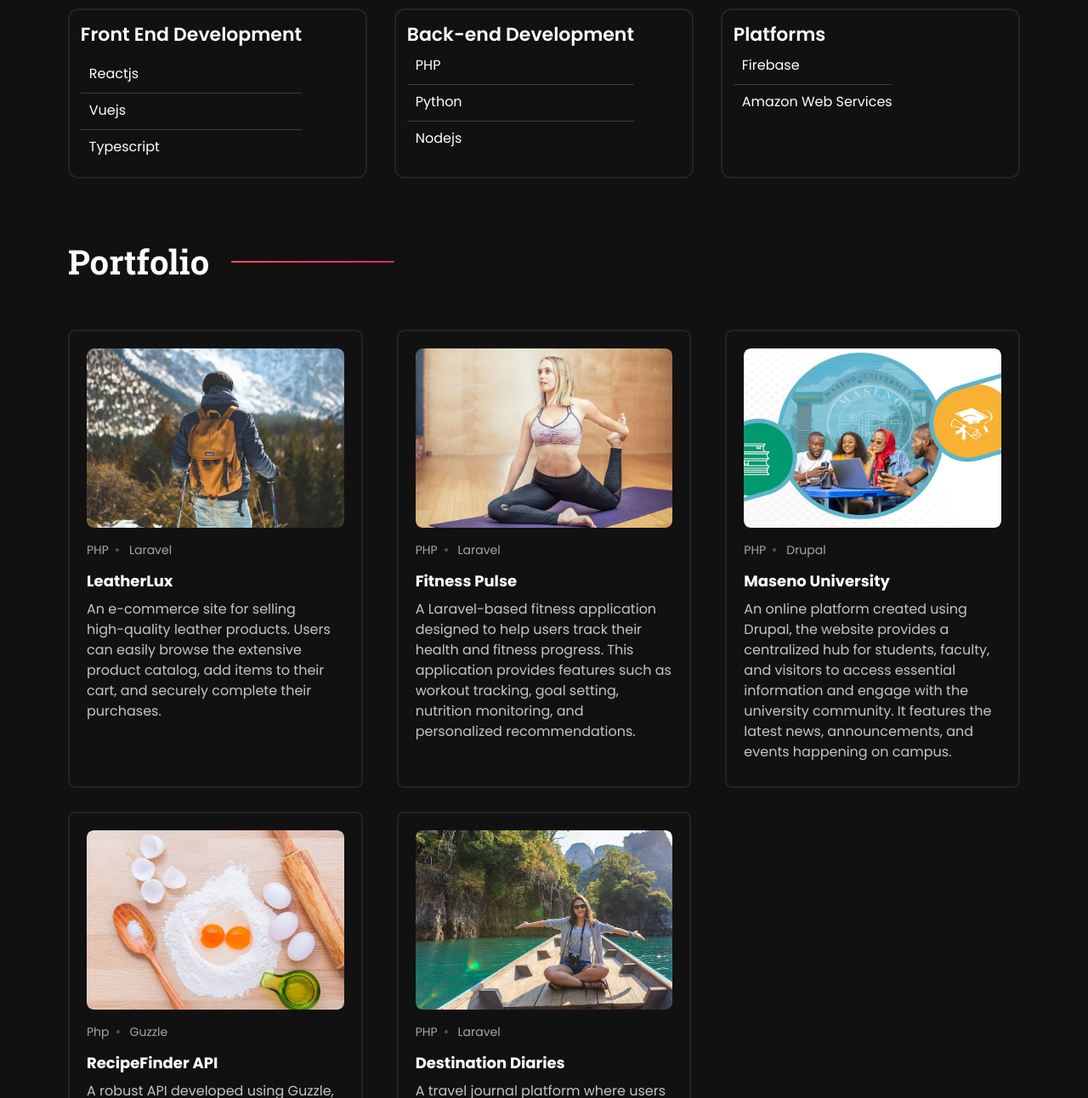
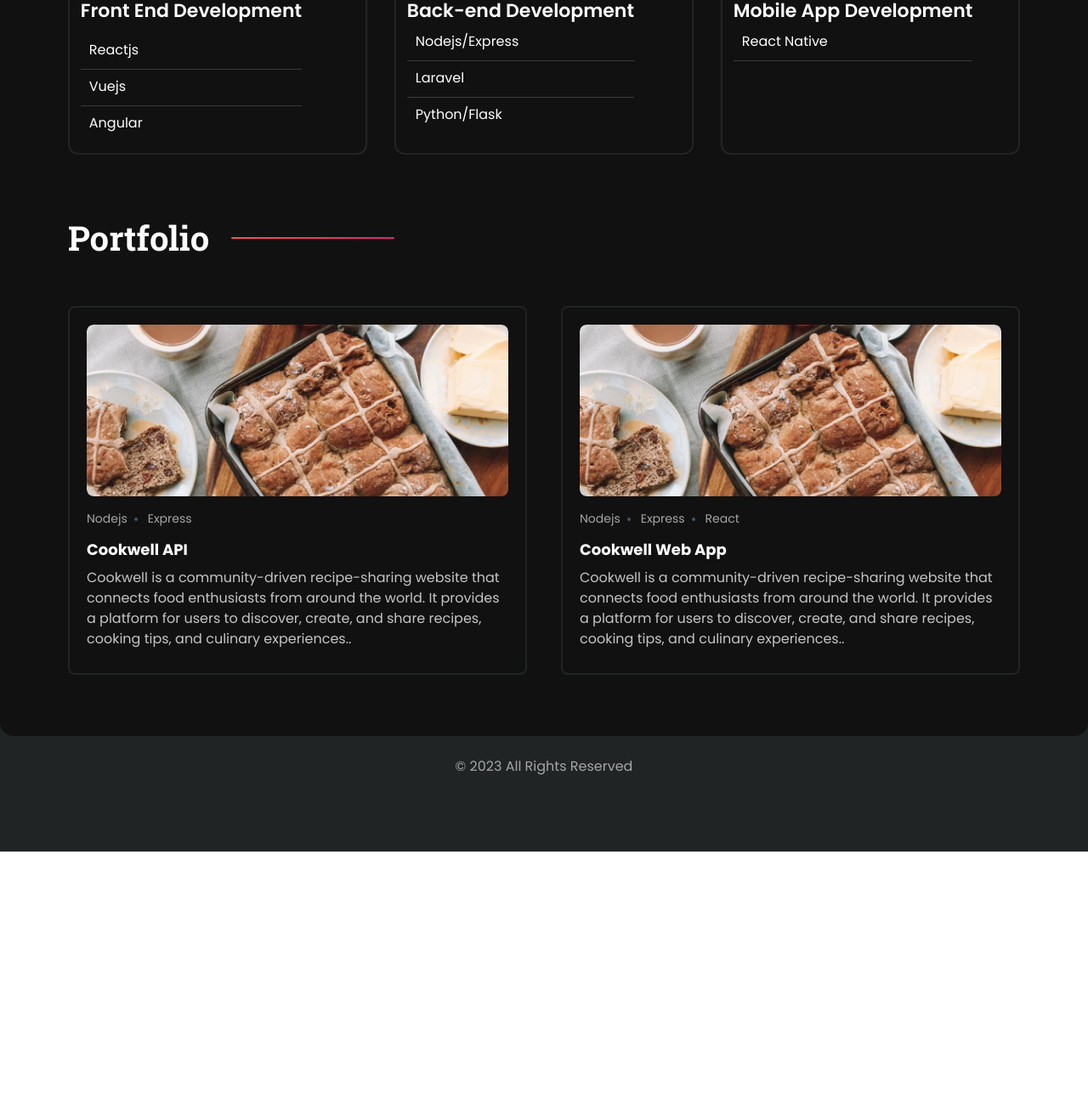
Before and after one commit to amemske/amemske.github.io, a plain HTML site: page index.html in a window 1280 px wide. Shown: the part 680-1972 px from the top of the page at 85% size. After the commit the page ends 1682 px from the top, so only its background shows below. Drawn offline with Linux system fonts and the light colour scheme.

Commit message:
updated portfolio

```diff
--- a/index.html
+++ b/index.html
@@ -13,6 +13,12 @@
 </head>
 
 <body>
+    <style>
+.portfolio-image {
+    max-height: 202px;
+    object-fit: cover;
+}
+    </style>
     <script>
         function smoothScroll(event) {
             event.preventDefault();
@@ -104,28 +110,17 @@
                                     <!-- about page title -->
                                     <h2 class="after-effect after:left-52 mt-12 lg:mt-0"> About Me </h2>
                                     <div class="grid grid-cols-12 md:gap-10 pt-4 md:pt-[40px] items-top">
-                                        <div class="col-span-12 md:col-span-2">
-                                            <!-- about me image -->
-                                            <img class="w-full md:w-[330px] object-cover overflow-hidden rounded-[35px] mb-3 md:mb-0"
-                                                src="assets/images/amemske.jpg" alt="about image">
-                                        </div>
-                                        <div class="col-span-12 md:col-span-10 space-y-2.5">
+
+                                        <div class="col-span-12 md:col-span-12 space-y-2.5">
                                             <!-- who am i content  -->
                                             <div class="md:mr-12 xl:mr-16">
 
                                                 <p class="text-gray-lite dark:text-grey leading-7">
-                                                    "Hi there! I'm a passionate web developer with expertise in Drupal,
-                                                    Laravel, and Guzzle.
-                                                    I also have hands-on experience with front-end frameworks like React
-                                                    and Vue.js.
+                                                    Hey! I'm a passionate web developer with a strong background in Node.js
+                                                    and Laravel for the back end.<br> I've also have hands on front-end technologies, working with frameworks like React and Vue.js.
 
                                                 </p>
-                                                <p class="text-gray-lite leading-7 mt-2.5 dark:text-grey">I specialize
-                                                    in transforming complex ideas into elegant
-                                                    and user-friendly web solutions that bring your message and brand
-                                                    identity to life. Let's collaborate and create something amazing
-                                                    together—reach out and let's bring your web projects to life in the
-                                                    most creative and effective way possible.</p>
+                                                <p class="text-gray-lite leading-7 mt-2.5 dark:text-grey">If you're looking for a dedicated web developer to help bring your vision to life, please don't hesitate to reach out.<br> I'm eager to contribute to your team and projects.</p>
                                             </div>
 
                                             <!-- personal info -->
@@ -191,7 +186,7 @@
 
                                                     <div class="text-left ml-2.5">
 
-                                                        <p class="dark:text-white">Typescript</p>
+                                                        <p class="dark:text-white">Angular</p>
                                                     </div>
                                                 </div>
 
@@ -208,7 +203,7 @@
 
                                                     <div class="text-left ml-2.5">
 
-                                                        <p class="dark:text-white">PHP</p>
+                                                        <p class="dark:text-white">Nodejs/Express</p>
                                                     </div>
                                                 </div>
                                                 <div
@@ -216,14 +211,14 @@
 
                                                     <div class="text-left ml-2.5">
 
-                                                        <p class="dark:text-white">Python</p>
+                                                        <p class="dark:text-white">Laravel</p>
                                                     </div>
                                                 </div>
                                                 <div class="border-[#E3E3E3] dark:border-[#3D3A3A] pb-2.5">
 
                                                     <div class="text-left ml-2.5">
 
-                                                        <p class="dark:text-white">Nodejs</p>
+                                                        <p class="dark:text-white">Python/Flask</p>
                                                     </div>
                                                 </div>
                                             </div>
@@ -234,20 +229,17 @@
 
                                             <div class="space-y-2">
                                                 <h3 class="dark:text-white text-2xl font-semibold">
-                                                    Platforms </h3>
+                                                    Mobile App Development </h3>
                                                 <div
                                                     class="flex border-b border-[#E3E3E3] dark:border-[#3D3A3A] pb-2.5">
                                                     <div class="text-left ml-2.5">
 
-                                                        <p class="dark:text-white">Firebase</p>
+                                                        <p class="dark:text-white">React Native</p>
                                                     </div>
                                                 </div>
-                                                <div class="border-[#E3E3E3] dark:border-[#3D3A3A] pb-2.5">
-                                                <div class="text-left ml-2.5">
 
-                                                    <p class="dark:text-white">Amazon Web Services</p>
-                                                </div>
-                                            </div>
+
+
                                             </div>
 
                                         </div>
@@ -271,7 +263,7 @@
                             <div class="pb-12">
 
                                 <div
-                                    class="grid-cols-1 sm:grid-cols-2 lg:grid-cols-3 mt-[30px] grid gap-x-10 gap-y-7 mb-6">
+                                    class="grid-cols-1 sm:grid-cols-2 lg:grid-cols-2 mt-[30px] grid gap-x-10 gap-y-7 mb-6">
 
                                     <!-- blog items one start -->
 
@@ -279,130 +271,107 @@
                                         class="p-5 rounded-lg mb-2 h-full bg-[#fcf4ff] dark:bg-transparent dark:border-[#212425] dark:border-2 box-container">
                                         <div class="overflow-hidden rounded-lg">
                                             <a href="#ex1" rel="modal:open">
-                                                <img class="rounded-lg w-full cursor-pointer transition duration-200 ease-in-out transform hover:scale-110"
-                                                    src="assets/images/leatherlux.jpg" alt="blog image">
+                                                <img class=" portfolio-image rounded-lg w-full cursor-pointer transition duration-200 ease-in-out transform hover:scale-110"
+                                                    src="assets/images/cookwell.avif" alt="blog image">
                                             </a>
                                         </div>
                                         <div class="flex mt-4 text-tiny text-gray-lite dark:text-[#A6A6A6]">
-                                            <span>PHP</span>
-                                            <span class="dot-icon">Laravel</span>
+                                            <span>Nodejs</span>
+                                            <span class="dot-icon">Express</span>
+
                                         </div>
                                         <h3
                                             class="text-lg font-bold dark:text-white duration-300 transition cursor-pointer mt-3 pr-4 hover:text-[#FA5252] dark:hover:text-[#FA5252] pb-2">
-                                            <a href="#ex1" rel="modal:open">LeatherLux</a>
+                                            <a href="#ex1" rel="modal:open">Cookwell API</a>
 
                                         </h3>
                                         <p class=" dark:text-grey">
-                                            An e-commerce site for selling <br>high-quality leather products.
-                                            Users can easily browse the extensive product catalog, add items to their
-                                            cart, and
-                                            securely complete their purchases.
+                                            Cookwell is a community-driven recipe-sharing website that connects food enthusiasts from around the world. It provides a platform for users to discover, create, and share recipes, cooking tips, and culinary experiences..
                                         </p>
                                     </div>
                                     <!-- blog items one end -->
 
-                                    <!-- blog items two start -->
+                                    <!-- blog items one start -->
+
+                                    <div
+                                        class="p-5 rounded-lg mb-2 h-full bg-[#fcf4ff] dark:bg-transparent dark:border-[#212425] dark:border-2 box-container">
+                                        <div class="overflow-hidden rounded-lg">
+                                            <a href="#ex1" rel="modal:open">
+                                                <img class=" portfolio-image rounded-lg w-full cursor-pointer transition duration-200 ease-in-out transform hover:scale-110"
+                                                    src="assets/images/cookwell.avif" alt="blog image">
+                                            </a>
+                                        </div>
+                                        <div class="flex mt-4 text-tiny text-gray-lite dark:text-[#A6A6A6]">
+                                            <span>Nodejs</span>
+                                            <span class="dot-icon">Express</span>
+                                            <span class="dot-icon">React</span>
+                                        </div>
+                                        <h3
+                                            class="text-lg font-bold dark:text-white duration-300 transition cursor-pointer mt-3 pr-4 hover:text-[#FA5252] dark:hover:text-[#FA5252] pb-2">
+                                            <a href="#ex1" rel="modal:open">Cookwell Web App</a>
+
+                                        </h3>
+                                        <p class=" dark:text-grey">
+                                            Cookwell is a community-driven recipe-sharing website that connects food enthusiasts from around the world. It provides a platform for users to discover, create, and share recipes, cooking tips, and culinary experiences..
+                                        </p>
+                                    </div>
+                                    <!-- blog items one end -->
+
+                                    <!-- blog items two start
                                     <div
                                         class="p-5 rounded-lg mb-2 h-full bg-[#eefbff] dark:bg-transparent dark:border-[#212425] dark:border-2 box-container">
                                         <div class="overflow-hidden rounded-lg">
                                             <a href="#ex2" rel="modal:open">
-                                                <img class="rounded-lg w-full cursor-pointer transition duration-200 ease-in-out transform hover:scale-110"
-                                                    src="assets/images/fitness_pulse.jpg" alt="blog image">
+                                                <img class=" portfolio-image rounded-lg w-full cursor-pointer transition duration-200 ease-in-out transform hover:scale-110"
+                                                    src="assets/images/jamaa.avif" alt="blog image" height="202px">
                                             </a>
                                         </div>
                                         <div class="flex mt-4 text-tiny text-gray-lite dark:text-[#A6A6A6]">
-                                            <span>PHP</span>
-                                            <span class="dot-icon">Laravel</span>
+                                            <span>Nodejs</span>
+                                            <span class="dot-icon">Express</span>
                                         </div>
                                         <h3
                                             class="text-lg font-bold dark:text-white duration-300 transition cursor-pointer mt-3 pr-4 hover:text-[#FA5252] dark:hover:text-[#FA5252] pb-2">
-                                            <a href="#ex2" rel="modal:open"> Fitness Pulse </a>
+                                            <a href="#ex2" rel="modal:open"> Jamaa API </a>
                                         </h3>
                                         <p class="dark:text-grey">
-                                            A Laravel-based fitness application designed to help users track their
-                                            health and fitness progress.
-                                            This application provides features such as workout tracking, goal setting,
-                                            nutrition monitoring, and personalized recommendations.
+                                            Jamaa is a classifieds platform that facilitates the buying and selling of various items and services.
+                                            The platform primarily serves as a space for users to connect with sellers, obtain contact information, and negotiate deals directly.
                                         </p>
-                                    </div>
+                                    </div>-->
                                     <!-- blog items two end  -->
 
-                                    <!-- blog items three start -->
+                                    <!-- blog items three start
                                     <div
                                         class="p-5 rounded-lg mb-2 h-full dark:border-[#212425] dark:border-2 bg-[#fcf4ff] dark:bg-transparent box-container">
                                         <div class="overflow-hidden rounded-lg">
                                             <a href="#ex3" rel="modal:open">
-                                                <img class="rounded-lg w-full cursor-pointer transition duration-200 ease-in-out transform hover:scale-110"
+                                                <img class=" portfolio-image rounded-lg w-full cursor-pointer transition duration-200 ease-in-out transform hover:scale-110"
                                                     src="assets/images/maseno.jpg" alt="blog image">
                                             </a>
                                         </div>
                                         <div class="flex mt-4 text-tiny text-gray-lite dark:text-[#A6A6A6]">
-                                            <span>PHP</span>
-                                            <span class="dot-icon">Drupal</span>
+                                            <span>Laravel</span>
+                                            <span class="dot-icon">React</span>
                                         </div>
                                         <h3
                                             class="text-lg font-bold dark:text-white duration-300 transition cursor-pointer mt-3 pr-4 hover:text-[#FA5252] dark:hover:text-[#FA5252] pb-2">
-                                            <a href="#ex3" rel="modal:open">Maseno University </a>
+                                            <a href="#ex3" rel="modal:open">Someni Web App</a>
 
                                         </h3>
                                         <p class="dark:text-grey">
-                                            An online platform created using Drupal, the website provides a centralized
-                                            hub for students,
-                                            faculty, and visitors to access essential information and engage with the
-                                            university community.
-                                            It features the latest news, announcements, and events happening on campus.
+                                            Someni is a comprehensive primary school quiz platform designed to enhance the learning experience for students and provide valuable insights to teachers.
+                                             It allows students to engage in educational quizzes while enabling teachers to monitor progress and identify areas for improvement.
                                         </p>
-                                    </div>
+                                    </div> -->
                                     <!-- blog items three end -->
 
                                     <!-- blog items four  start -->
-                                    <div
-                                        class="p-5 rounded-lg mb-2 h-full dark:border-[#212425] bg-[#fcf4ff] dark:bg-transparent dark:border-2 box-container">
-                                        <div class="overflow-hidden rounded-lg">
-                                            <a href="#ex4" rel="modal:open">
-                                                <img class="rounded-lg w-full cursor-pointer transition duration-200 ease-in-out transform hover:scale-110"
-                                                    src="assets/images/recipe.jpg" alt="blog image">
-                                            </a>
-                                        </div>
-                                        <div class="flex mt-4 text-tiny text-gray-lite dark:text-[#A6A6A6]">
-                                            <span>Php</span>
-                                            <span class="dot-icon">Guzzle</span>
-                                        </div>
-                                        <h3
-                                            class="text-lg font-bold dark:text-white duration-300 transition cursor-pointer mt-3 pr-4 hover:text-[#FA5252] dark:hover:text-[#FA5252] pb-2">
-                                            <a href="#ex4" rel="modal:open">RecipeFinder API</a>
-                                        </h3>
-                                        <p class="dark:text-grey">
-                                            A robust API developed using Guzzle, a PHP HTTP client library. This API
-                                            allows developers to integrate recipe search functionalities into their
-                                            applications.
-                                        </p>
-                                    </div>
+
                                     <!-- blog items four  end -->
 
                                     <!-- blog items five  start -->
-                                    <div
-                                        class="p-5 rounded-lg mb-2 h-full dark:border-[#212425] bg-[#fcf4ff] dark:bg-transparent dark:border-2 box-container">
-                                        <div class="overflow-hidden rounded-lg">
-                                            <a href="#ex5" rel="modal:open">
-                                                <img class="rounded-lg w-full cursor-pointer transition duration-200 ease-in-out transform hover:scale-110"
-                                                    src="assets/images/destination_diaries.jpg" alt="blog image">
-                                            </a>
-                                        </div>
-                                        <div class="flex mt-4 text-tiny text-gray-lite dark:text-[#A6A6A6]">
-                                            <span>PHP</span>
-                                            <span class="dot-icon">Laravel</span>
-                                        </div>
-                                        <h3
-                                            class="text-lg font-bold dark:text-white durat ion-300 transition cursor-pointer mt-3 pr-4 hover:text-[#FA5252] dark:hover:text-[#FA5252] pb-2">
-                                            <a href="#ex5" rel="modal:open">Destination Diaries</a>
-                                        </h3>
-                                        <p class="dark:text-grey">
-                                            A travel journal platform where users can share their travel experiences,
-                                            upload photos, and document their adventures.
-                                            The site also includes features such as interactive maps, and user profiles.
-                                        </p>
-                                    </div>
+
                                     <!-- blog items five   end -->
 
 
```
Also changed, not shown: assets/images/cookwell.avif (added), assets/images/jamaa.avif (added).
